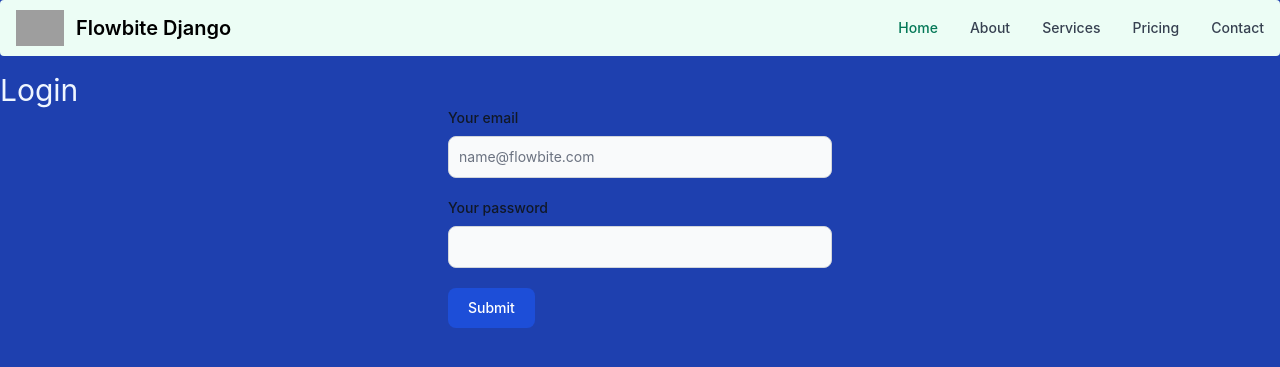
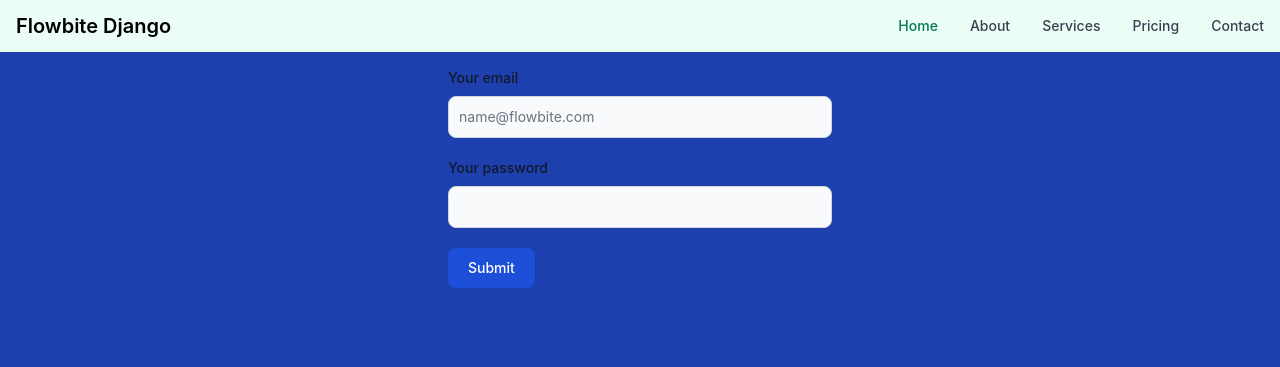
Before and after one commit to Nobody12here/DjangoChat, a Django app: page /account/ in a window 1280 px wide. Shown: the top 367 px of the page. Run offline with Django 4.2, Linux system fonts and the light colour scheme; some libraries are stand-ins or nearby versions; grey boxes are pictures that could not be loaded.

Commit message:
Completed login

```diff
--- a/account/templates/account/login.html
+++ b/account/templates/account/login.html
@@ -1,5 +1,4 @@
 {% extends "_base.html" %}
-
 {% block content %}
 {% if message %}
 <div id="alert-1"
@@ -11,9 +10,7 @@
             d="M10 .5a9.5 9.5 0 1 0 9.5 9.5A9.51 9.51 0 0 0 10 .5ZM9.5 4a1.5 1.5 0 1 1 0 3 1.5 1.5 0 0 1 0-3ZM12 15H8a1 1 0 0 1 0-2h1v-3H8a1 1 0 0 1 0-2h2a1 1 0 0 1 1 1v4h1a1 1 0 0 1 0 2Z" />
     </svg>
     <span class="sr-only">Info</span>
-    <div class="ms-3 text-sm font-medium">
-        {{message}}
-    </div>
+    <div class="ms-3 text-sm font-medium">{{message}}</div>
     <button type="button"
         class="ms-auto -mx-1.5 -my-1.5 bg-blue-50 text-blue-500 rounded-lg focus:ring-2 focus:ring-blue-400 p-1.5 hover:bg-blue-200 inline-flex items-center justify-center h-8 w-8 dark:bg-gray-800 dark:text-blue-400 dark:hover:bg-gray-700"
         data-dismiss-target="#alert-1" aria-label="Close">
@@ -25,7 +22,9 @@
     </button>
 </div>
 {% endif %}
-<h1 class="text-3xl text-primary-50">Login </h1>
+<div>
+
+
 <form action="{% url 'login' %}" class="max-w-sm mx-auto" method="post">
     {% csrf_token %}
 
@@ -43,7 +42,10 @@
     </div>
 
     <button type="submit"
-        class="text-white bg-blue-700 hover:bg-blue-800 focus:ring-4 focus:outline-none focus:ring-blue-300 font-medium rounded-lg text-sm w-full sm:w-auto px-5 py-2.5 text-center dark:bg-blue-600 dark:hover:bg-blue-700 dark:focus:ring-blue-800">Submit</button>
+        class="text-white bg-blue-700 hover:bg-blue-800 focus:ring-4 focus:outline-none focus:ring-blue-300 font-medium rounded-lg text-sm w-full sm:w-auto px-5 py-2.5 text-center dark:bg-blue-600 dark:hover:bg-blue-700 dark:focus:ring-blue-800">
+        Submit
+    </button>
 </form>
+</div>
 
 {% endblock content %}
--- a/account/views.py
+++ b/account/views.py
@@ -1,16 +1,17 @@
-from django.shortcuts import render,redirect
+from django.shortcuts import render
 from django.http import HttpRequest
 from django.contrib.auth import authenticate
 
-def login(request:HttpRequest):
+
+def login(request: HttpRequest):
     if request.method == "POST":
         email = request.POST.get("email")
-        password =  request.POST.get("password")
-        user = authenticate(username=email,password=password)
+        password = request.POST.get("password")
+        user = authenticate(email=email, password=password)
         message = "Logged in sucessfully"
         if not user:
             message = "Invalid credentials"
-        context = {"message":message}
-        return render(request, "account/login.html",context)
+        context = {"message": message}
+        return render(request, "account/login.html", context)
     else:
         return render(request, "account/login.html")
--- a/pyproject.toml
+++ b/pyproject.toml
@@ -7,5 +7,8 @@ requires-python = ">=3.9"
 dependencies = [
     "django>=4.2.24",
     "django-compressor>=4.5.1",
+    "django-stubs>=5.1.3",
+    "dotenv>=0.9.9",
     "pillow>=11.3.0",
+    "psycopg2>=2.9.10",
 ]
--- a/static/src/output.css
+++ b/static/src/output.css
@@ -193,11 +193,9 @@
     --default-mono-font-family: var(--font-mono);
     --color-primary-50: #eff6ff;
     --color-primary-300: #93c5fd;
-    --color-primary-500: #3b82f6;
     --color-primary-600: #2563eb;
     --color-primary-700: #1d4ed8;
     --color-primary-800: #1e40af;
-    --color-primary-900: #1e3a8a;
   }
 }
 @layer base {
@@ -1333,9 +1325,6 @@
       border: 1px solid var(--color-gray-700);
       color: white;
     }
-  }
-  .mr-3 {
-    margin-right: calc(var(--spacing) * 3);
   }
   .apexcharts-tooltip-title {
     .apexcharts-canvas .apexcharts-tooltip & {
@@ -2178,9 +2146,9 @@
   .text-center {
     text-align: center;
   }
-  .text-3xl {
-    font-size: var(--text-3xl);
-    line-height: var(--tw-leading, var(--text-3xl--line-height));
+  .text-2xl {
+    font-size: var(--text-2xl);
+    line-height: var(--tw-leading, var(--text-2xl--line-height));
   }
   .text-base {
     font-size: var(--text-base);
@@ -2333,17 +2301,11 @@
   .text-gray-900 {
     color: var(--color-gray-900);
   }
-  .text-primary-50 {
-    color: var(--color-primary-50);
-  }
   .text-white {
     color: var(--color-white);
   }
   .uppercase {
     text-transform: uppercase;
-  }
-  .underline {
-    text-decoration-line: underline;
   }
   .opacity-0 {
     opacity: 0%;
@@ -2528,11 +2483,6 @@
     &:focus {
       --tw-outline-style: none;
       outline-style: none;
-    }
-  }
-  .sm\:h-9 {
-    @media (width >= 40rem) {
-      height: calc(var(--spacing) * 9);
     }
   }
   .sm\:w-auto {
--- a/templates/_base.html
+++ b/templates/_base.html
@@ -16,10 +16,9 @@
 <body class="bg-primary-800">
 
     <!-- Add this -->
-    <nav class="bg-green-50 border-gray-200 px-2 sm:px-4 py-2.5 rounded-sm dark:bg-gray-800">
+    <nav class="bg-green-50 border-gray-200 px-2 sm:px-4 py-3 dark:bg-gray-800">
         <div class="container flex flex-wrap items-center justify-between mx-auto">
             <a href="{{ .Site.Params.homepage }}/" class="flex items-center">
-                <img src="/docs/images/logo.svg" class="h-6 mr-3 sm:h-9" alt="Flowbite Logo" />
                 <span class="self-center text-xl font-semibold whitespace-nowrap dark:text-white">Flowbite Django</span>
             </a>
             <button data-collapse-toggle="mobile-menu" type="button"
```
Also changed, not shown: other parts of static/src/output.css (+0 -34 lines), account/models.py (+28 -1 lines), djangoChat/settings.py (+12 -5 lines), account/migrations/0001_initial.py, account/migrations/0002_user_is_superuser.py (added), db.sqlite3, 2 other files.
